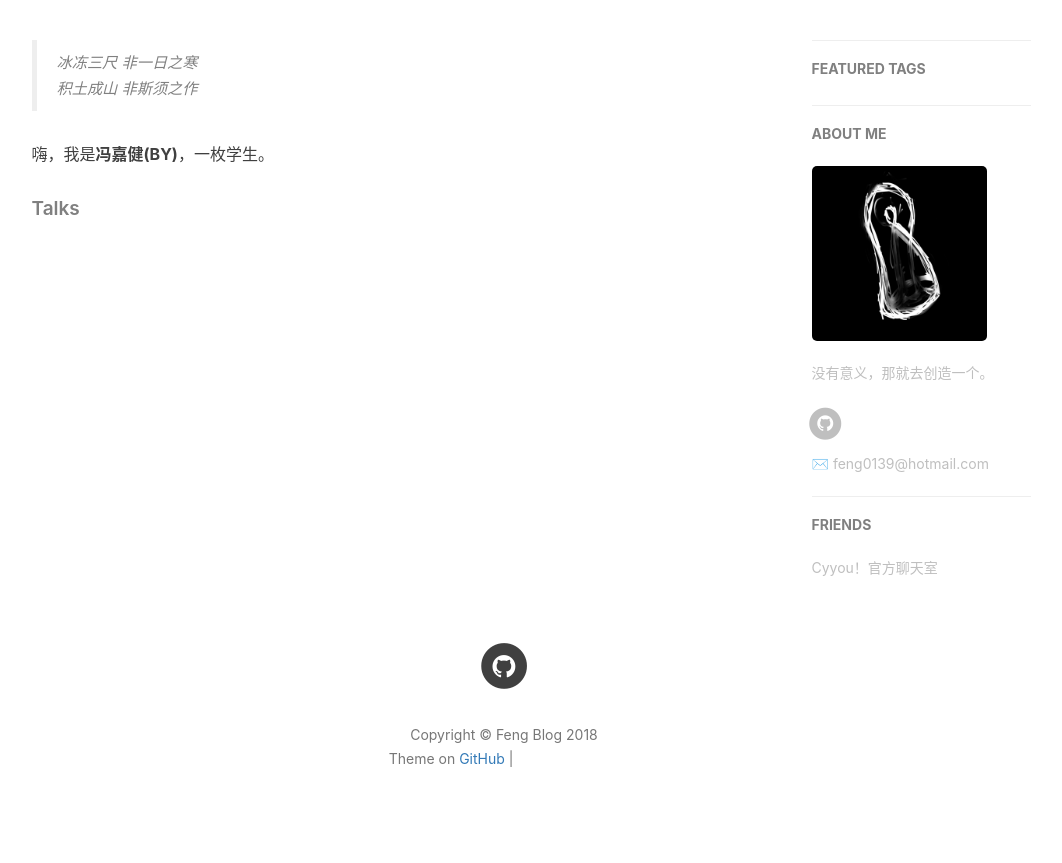
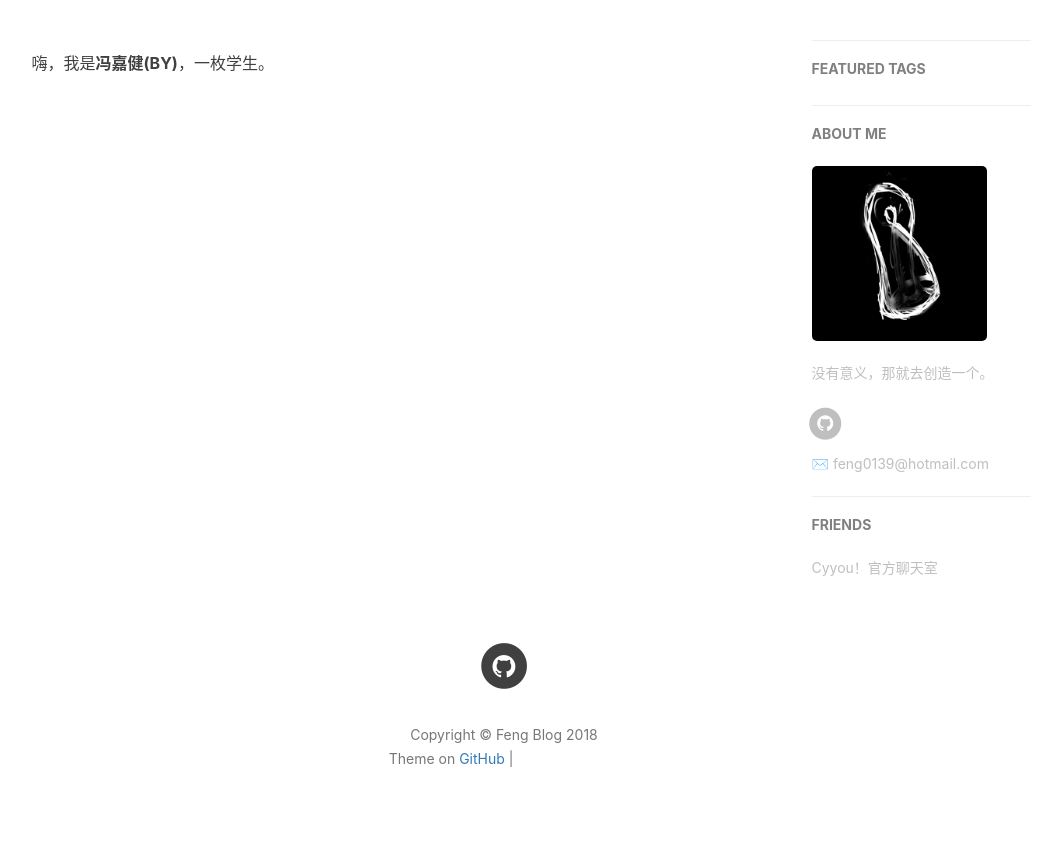
Before and after one commit to Feng0139/Feng0139.github.io, a Jekyll site: the page built from about.html, in a window 1280 px wide. Shown: the part 418-1281 px from the top of the page, without its empty margins (136-1198 px from the left). Built offline with Jekyll 4.4.1, drawn with Linux system fonts in a browser that asks for light colours; nearby versions of some CDN libraries; comment, search, counter and statistics services are not loaded; grey boxes are pictures that could not be loaded.

Commit message:
Update about.html

```diff
--- a/about.html
+++ b/about.html
@@ -15,34 +15,16 @@ header-img: "img/post-bg-rwd.jpg"
 <div class="zh post-container">
 
     <!--copied from markdown -->
-    <blockquote><p>冰冻三尺 非一日之寒<br>
-    积土成山 非斯须之作</p></blockquote>
 
     <p>嗨，我是<strong>冯嘉健(BY)</strong>，一枚学生。</p>
-
-    <h5>Talks</h5>
 
 </div>
 
 <!-- English Version -->
 <!-- <div class="en post-container">
-    <blockquote><p>Yet another iOS Developer. <br>
-    Yet another Life-long Student.</p></blockquote>
 
-    <p>Hi, I am <strong>Baiying Qiu</strong>，you can call me <strong>BY</strong>. I am an iOS software engineer and currently working in Xiamen</p>
+    <p>Hi, I am <strong>jiajian Feng</strong>，you can call me <strong>BY</strong>. I am a student</p>
 
-    <p>This is my personal blog, through making Github Pages and Jekyll.My GitHub  👉 <a href="http://github.com/qiubaiying">Github·BY</a>.</p>
-
-    <p>I am a sports enthusiast, I like fitness, running and boxing.</p>
-
-    <h5>Talks</h5>
-
-    <ul>
-    <li><a href="https://github.com">GitHub</a></li>
-    <li><a href="http://jekyll.com.cn/">jekyll</a></li>
-    <li><a href="https://pages.github.com/">GitHub Pages</a></li>
-    <li><a href="https://qiubaiying.github.io">BY</a></li>
-    </ul>
 </div> -->
 
 <!-- Handle Language Change -->
```
